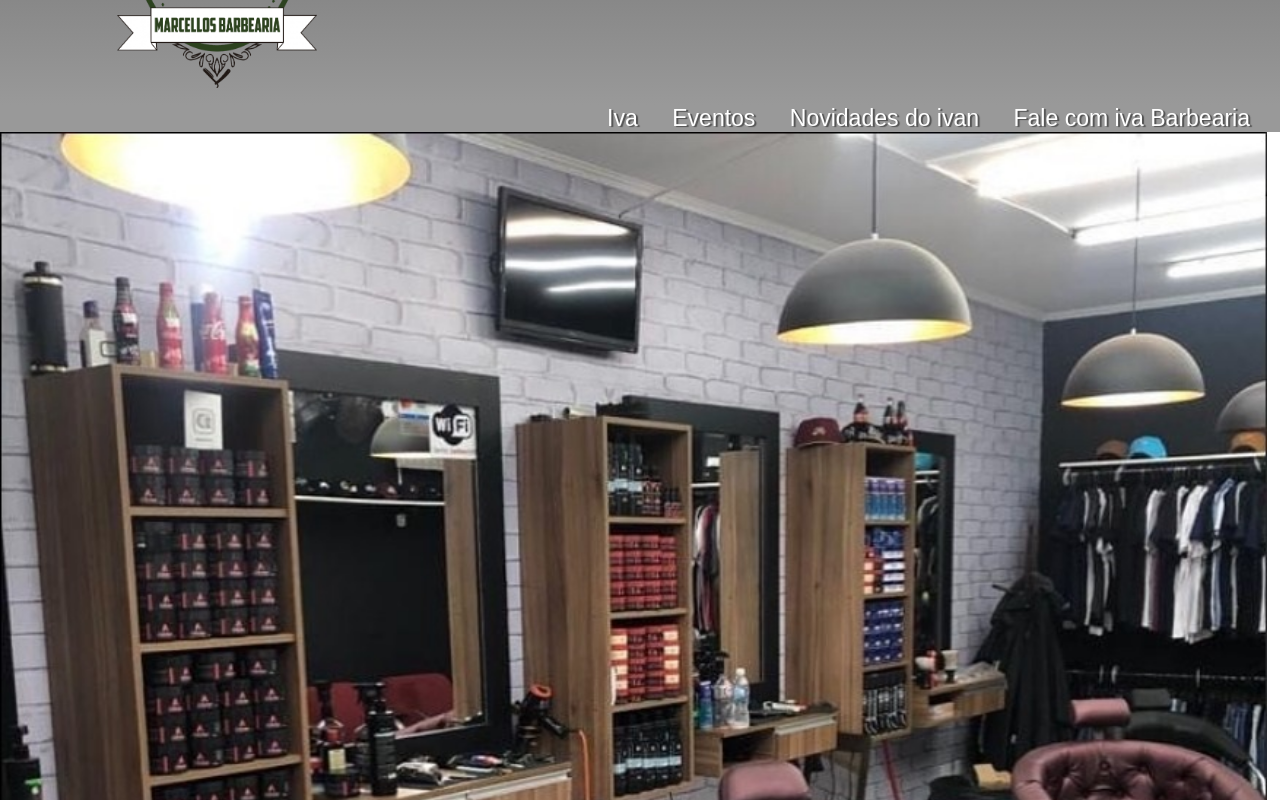
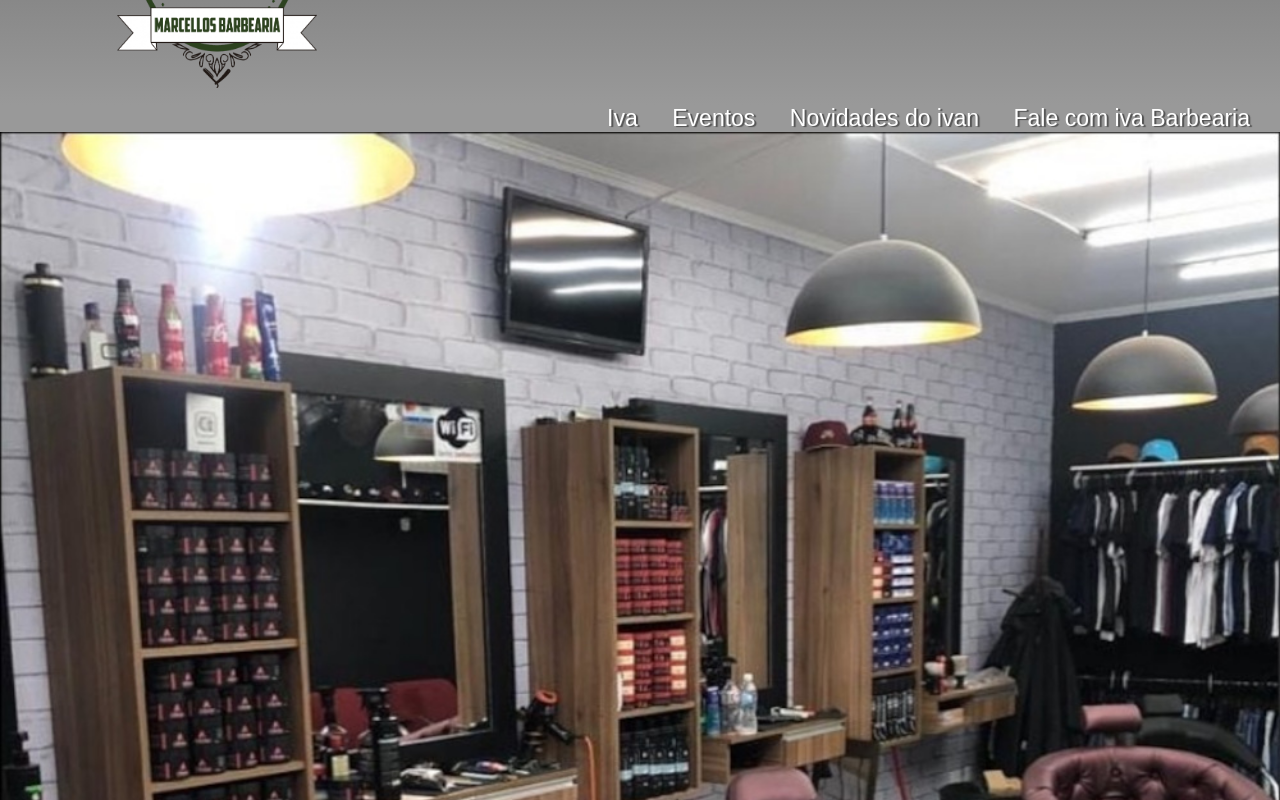
Before and after one commit to hitalomarcos/Exercicio-Barbearia, a plain HTML site: page index.html in a window 1280 px wide. Shown: the part 360-1160 px from the top of the page. Drawn offline with Linux system fonts and the light colour scheme.

Commit message:
atualizado

```diff
--- a/index.html
+++ b/index.html
@@ -21,7 +21,9 @@
 
     <main>
         <section>
-           <img src="imagens/Web capture_5-1-2023_175613_www.instagram.com.jpeg" alt="">
+            <source media="(max-width: 750px)" srcset="imagens/300.jpeg" type="image/jpeg">
+            <source media="(max-width: 1050px)" srcset="imagens/700.jpeg" type="image/jpeg">
+            <img src="imagens/1000.jpeg" alt="logo">
         </section>
         <section>
             <article>
--- a/style.css
+++ b/style.css
@@ -23,6 +23,7 @@ body {
     background-color: white;
     font-family: var(--fonte-padrao);
 
+
 }
 
 header {
@@ -47,6 +48,8 @@ header h1 {
     font-size: normal;
 
 }
+
+
 
 header img {
     display: block;
@@ -81,7 +84,7 @@ nav a:hover {
 }
 
 main img {
-    width: 99%;
+    width: 100%;
     margin-bottom: 400px;
 
 }
@@ -113,6 +116,7 @@ main a {
     margin-bottom: 30px;
     padding: 10px;
     box-shadow: 2px 2px 11px 0px rgb(0 0 0 / 56%);
+    width: 100%;
 }
 
 main a:hover {
```
Also changed, not shown: imagens/1000.jpeg (added), imagens/300.jpeg (added), imagens/700.jpeg (added), imagens/Web capture_5-1-2023_175613_www.instagram.com.jpeg (deleted).
